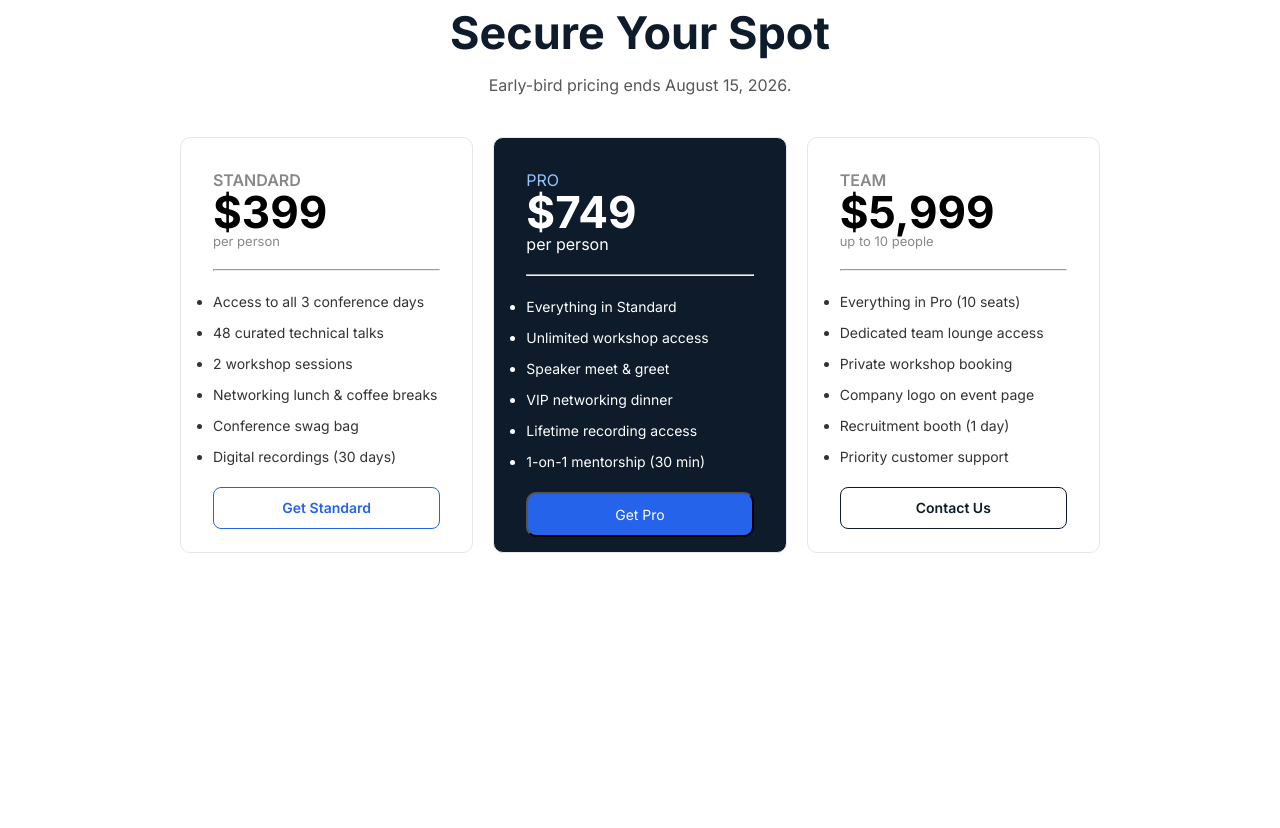
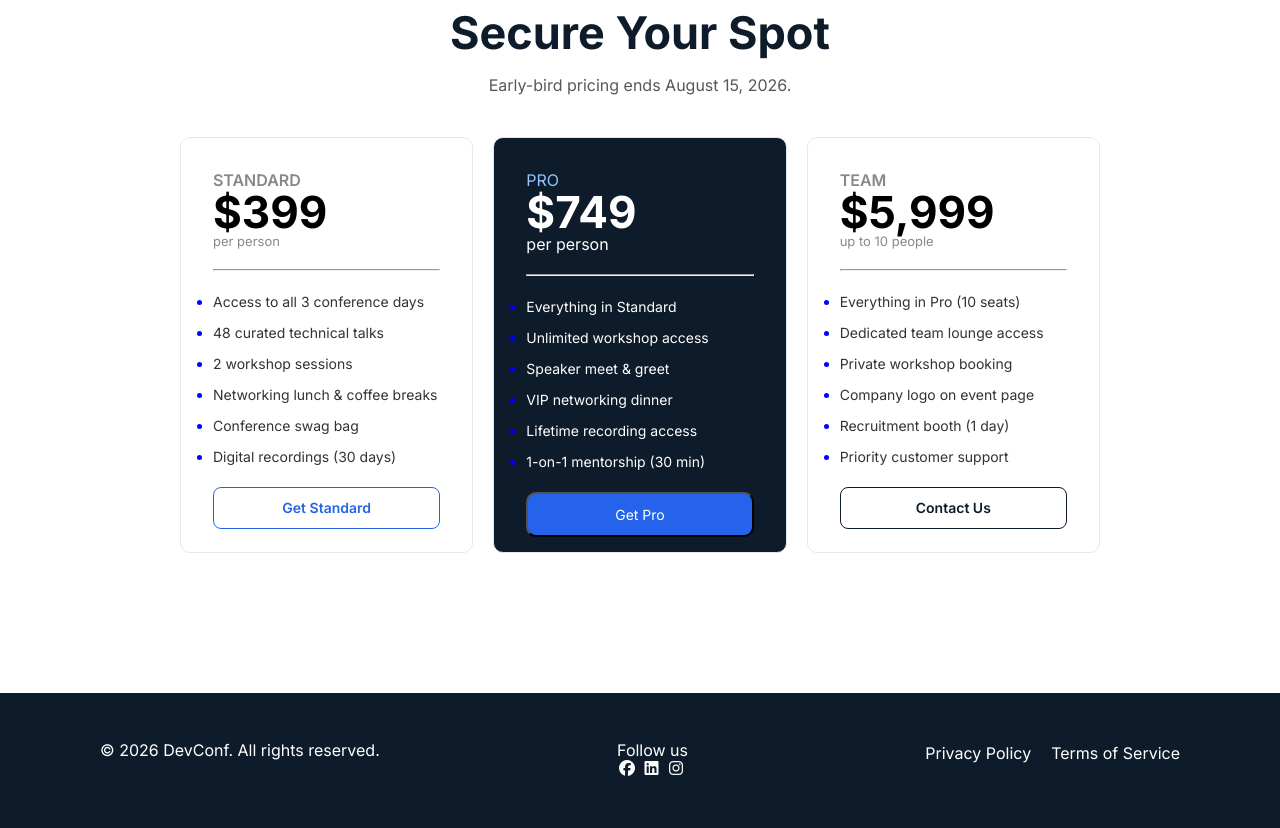
Before and after one commit to tahera-islam/B14-a1-DevConf-2026, a plain HTML site: page index.html in a window 1280 px wide. Shown: the part 2017-2845 px from the top of the page. Before the commit the page ends 2710 px from the top, so only its background shows below. Drawn offline with Linux system fonts and the light colour scheme.

Commit message:
footer section created

```diff
--- a/index.html
+++ b/index.html
@@ -9,6 +9,9 @@
      <link rel="preconnect" href="https://fonts.googleapis.com">
     <link rel="preconnect" href="https://fonts.gstatic.com" crossorigin>
     <link href="https://fonts.googleapis.com/css2?family=Inter:ital,opsz,wght@0,14..32,100..900;1,14..32,100..900&display=swap" rel="stylesheet">
+
+    <!-- Font Awesome -->
+     <link rel="stylesheet" href="https://cdnjs.cloudflare.com/ajax/libs/font-awesome/7.0.1/css/all.min.css" integrity="sha512-2SwdPD6INVrV/lHTZbO2nodKhrnDdJK9/kg2XD1r9uGqPo1cUbujc+IYdlYdEErWNu69gVcYgdxlmVmzTWnetw==" crossorigin="anonymous" referrerpolicy="no-referrer" />
 </head>
 <body>
     <!-- Navbar Section -->
@@ -132,5 +135,23 @@
         </div>
      </section>
     </main>
+
+
+    <!-- Footer Section -->
+    <footer>
+        <div class="footer-1st">
+            <p>© 2026 DevConf. All rights reserved.</p>
+        </div>
+        <div class="footer-1st">
+            <p>Follow us</p>
+            <span><i class="fa-brands fa-facebook"></i></span>
+            <span><i class="fa-brands fa-linkedin"></i></span>
+            <span><i class="fa-brands fa-instagram"></i></span>
+        </div>
+        <div class="footer-3rd">
+            <p>Privacy Policy</p>
+            <p>Terms of Service</p>
+        </div>
+    </footer>
 </body>
 </html>
--- a/style.css
+++ b/style.css
@@ -11,6 +11,10 @@
     border-radius: 8px;
     border: none;
 }
+.common-btn:hover{
+    background-color: #575757;
+    cursor: pointer;
+}
 .common-card-btn{
     font-weight: 600;
     font-size: 14px;
@@ -21,6 +25,15 @@
     background-color: #FFFFFF;
     border-radius: 8px;
 
+}
+.common-card-btn:hover{
+    background-color: #93C5FD;
+    color: #FFFFFF;
+    cursor: pointer;
+}
+
+ul li::marker{
+    color: blue;
 }
 .common-font{
     font-weight: bold;
@@ -224,3 +237,22 @@
     background-color: #2563EB;
     border-radius: 10px;
 }
+
+/* Footer Section */
+
+footer{
+    padding: 50px 100px;
+    background-color: #0D1B2A;
+    display: flex;
+    justify-content: space-between;
+    color: #FFFFFF;
+}
+.footer-1st p{
+    font-size: 16px;
+    line-height: 15px;
+}
+.footer-3rd{
+    display: flex;
+    justify-content: space-between;
+    gap: 20px;
+}
```
